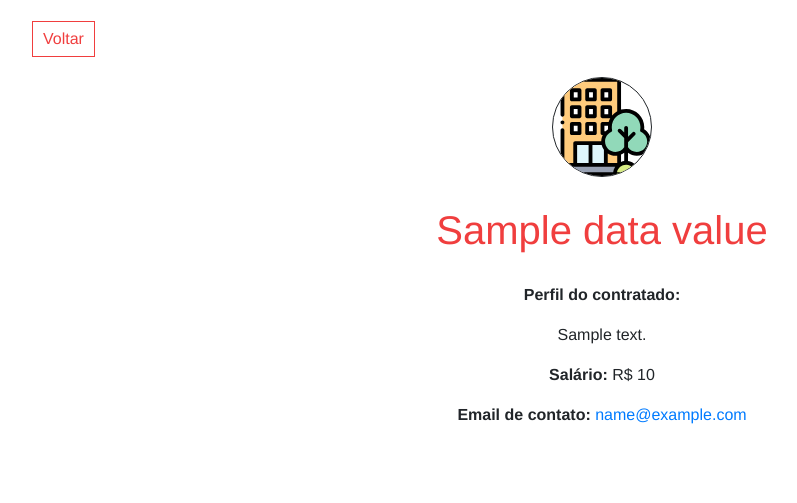
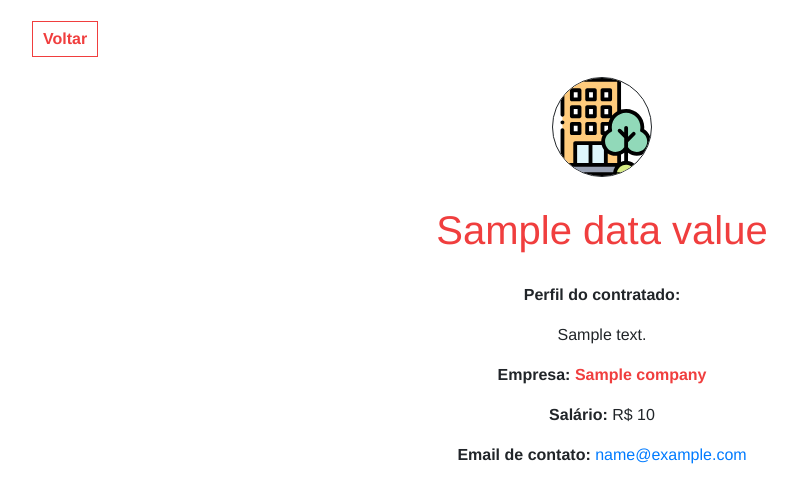
Before and after one commit to rodhis/node-job-finder, a Node server app: template views/view.handlebars in a window 1280 px wide. Shown: the part 79-582 px from the top of the page, without its empty margins (38-835 px from the left). Run offline with Node 20, Linux system fonts and the light colour scheme; the template is opened without the code that fills it: most values are stand-ins (such as "Sample title", 1, 10 or a date in 2020); data that the repository does not hold is empty; some libraries are stand-ins or nearby versions.

Commit message:
job view page css finished

```diff
--- a/public/css/styles.css
+++ b/public/css/styles.css
@@ -240,4 +240,11 @@
   border: 1px solid #f03e3e;
   padding: 5px 10px;
   transition: 0.5s;
+  font-weight: bold;
 }
+
+.back-link:hover {
+  background-color: #f03e3e;
+  color: #fff;
+  text-decoration: none;
+}
--- a/views/view.handlebars
+++ b/views/view.handlebars
@@ -8,6 +8,8 @@
       <h1 class="main-color">{{job.dataValues.title}}</h1>
       <p class="bold">Perfil do contratado:</p>
       <p class="job-desc">{{job.dataValues.description}}</p>
+      <p class="bold">Empresa:
+        <span class="main-color bold">{{job.dataValues.company}}</span></p>
       <p><span class="bold">Salário: </span>R$ {{job.dataValues.salary}}</p>
       <p><span class="bold">Email de contato:</span>
         <a
```
